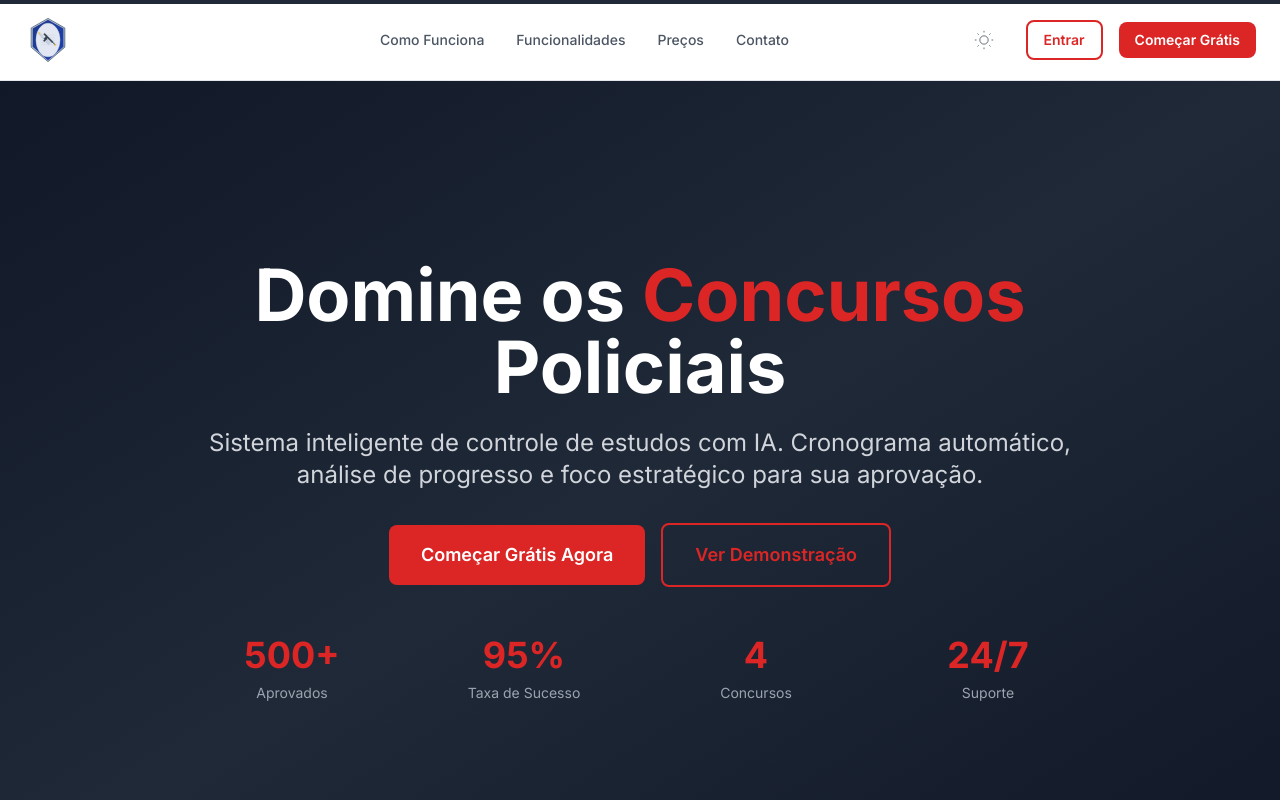
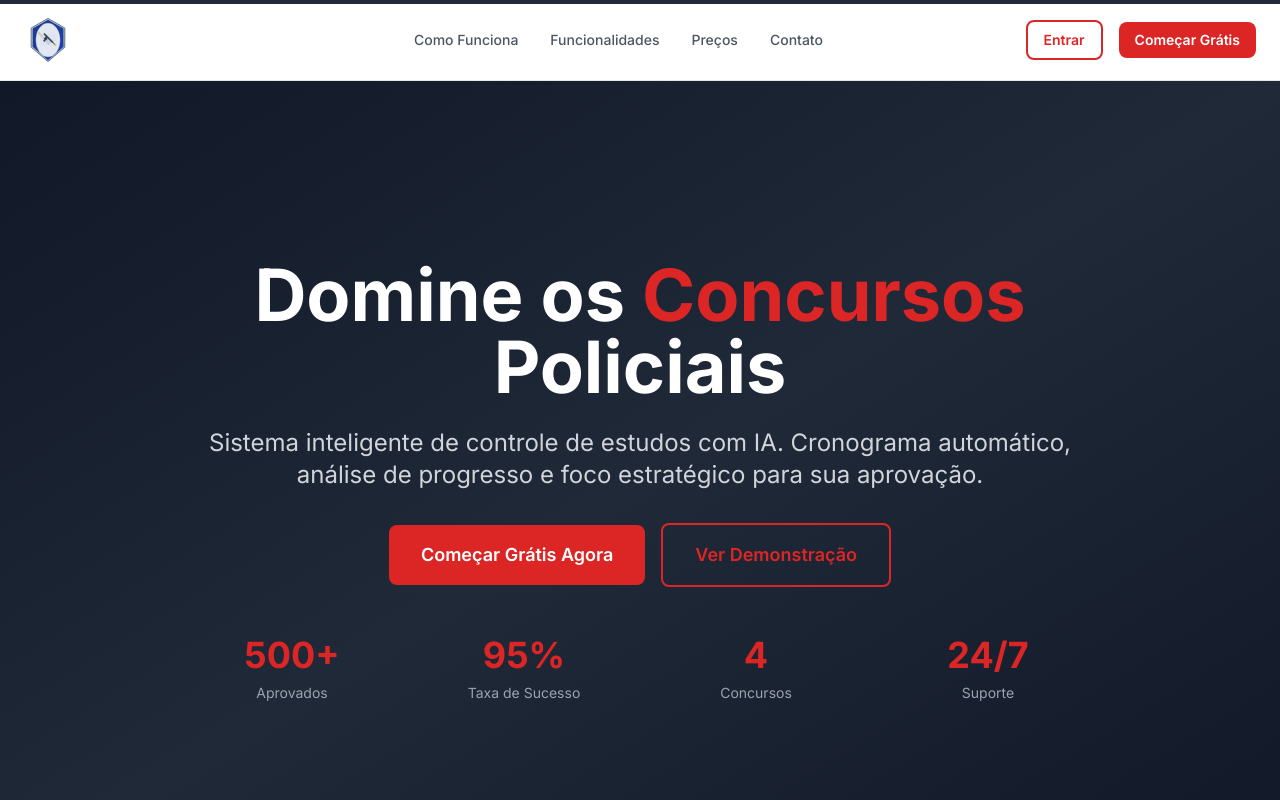
Before and after one commit to MathiasGFuhr/papiro, a Next.js app: page / in a window 1280 px wide. Shown: the top 800 px of the page. Built offline with nearby package versions, Linux system fonts and the light colour scheme.

Commit message:
remove: theme toggle functionality and dark mode support

```diff
--- a/src/app/globals.css
+++ b/src/app/globals.css
@@ -3,18 +3,6 @@
 @tailwind utilities;
 
 :root {
-  --background: #ffffff;
-  --foreground: #111827;
-}
-
-/* Modo escuro */
-.dark {
-  --background: #111827;
-  --foreground: #ffffff;
-}
-
-/* Modo claro */
-.light {
   --background: #ffffff;
   --foreground: #111827;
 }
--- a/src/app/layout.tsx
+++ b/src/app/layout.tsx
@@ -3,7 +3,6 @@ import { Inter, JetBrains_Mono } from "next/font/google";
 import "./globals.css";
 import Analytics from "../components/Analytics";
 import { StructuredData } from "../components/StructuredData";
-import { ThemeProvider } from "../contexts/ThemeContext";
 
 const inter = Inter({
   variable: "--font-inter",
@@ -89,13 +88,11 @@ export default function RootLayout({
         <meta name="apple-mobile-web-app-title" content="Papiro Tático" />
       </head>
       <body
-        className={`${inter.variable} ${jetbrainsMono.variable} antialiased bg-white dark:bg-gray-900 text-gray-900 dark:text-white`}
+        className={`${inter.variable} ${jetbrainsMono.variable} antialiased bg-white text-gray-900`}
       >
-        <ThemeProvider>
-          <StructuredData />
-          <Analytics />
-          {children}
-        </ThemeProvider>
+        <StructuredData />
+        <Analytics />
+        {children}
       </body>
     </html>
   );
--- a/src/components/index.ts
+++ b/src/components/index.ts
@@ -4,7 +4,6 @@ export { Logo } from './ui/Logo';
 export { LogoIcon } from './ui/LogoIcon';
 export { ScrollProgress } from './ui/ScrollProgress';
 export { BackToTop } from './ui/BackToTop';
-export { ThemeToggle } from './ui/ThemeToggle';
 export { LoadingSpinner } from './ui/LoadingSpinner';
 export { Skeleton, SkeletonCard, SkeletonText } from './ui/Skeleton';
 
--- a/src/components/layout/Header.tsx
+++ b/src/components/layout/Header.tsx
@@ -2,7 +2,6 @@
 
 import { Logo } from '../ui/Logo';
 import { Button } from '../ui/Button';
-import { ThemeToggle } from '../ui/ThemeToggle';
 import { NAVIGATION_ITEMS } from '../../constants';
 import { useMobileMenu } from '../../hooks/useMobileMenu';
 import Link from 'next/link';
@@ -11,7 +10,7 @@ export const Header = () => {
   const { isMobileMenuOpen, toggleMobileMenu, closeMobileMenu } = useMobileMenu();
 
   return (
-    <header className="border-b border-gray-200 dark:border-gray-700 sticky top-0 z-40 bg-white dark:bg-gray-900 backdrop-blur-md">
+    <header className="border-b border-gray-200 sticky top-0 z-40 bg-white backdrop-blur-md">
       <div className="container mx-auto px-6 py-4">
         <div className="flex items-center justify-between">
           <Link
@@ -28,7 +27,7 @@ export const Header = () => {
               <a
                 key={item.id}
                 href={item.href}
-                className="text-gray-600 dark:text-gray-300 hover:text-gray-900 dark:hover:text-white transition-colors text-sm font-medium focus:outline-none focus:ring-2 focus:ring-red-500 focus:ring-offset-2 focus:ring-offset-white dark:focus:ring-offset-gray-900 rounded"
+                className="text-gray-600 hover:text-gray-900 transition-colors text-sm font-medium focus:outline-none focus:ring-2 focus:ring-red-500 focus:ring-offset-2 focus:ring-offset-white rounded"
                 aria-label={`Ir para seção ${item.label}`}
               >
                 {item.label}
@@ -38,7 +37,6 @@ export const Header = () => {
 
           {/* Desktop CTA */}
           <div className="hidden lg:flex items-center space-x-3 xl:space-x-4">
-            <ThemeToggle />
             <Link href="/login">
               <Button variant="outline" size="sm">
                 Entrar
@@ -54,7 +52,7 @@ export const Header = () => {
           {/* Mobile/Tablet Menu Button */}
           <button
             onClick={toggleMobileMenu}
-            className="lg:hidden text-gray-600 dark:text-white p-2 focus:outline-none focus:ring-2 focus:ring-red-500 focus:ring-offset-2 focus:ring-offset-white dark:focus:ring-offset-gray-900 rounded"
+            className="lg:hidden text-gray-600 p-2 focus:outline-none focus:ring-2 focus:ring-red-500 focus:ring-offset-2 focus:ring-offset-white rounded"
             aria-label={isMobileMenuOpen ? "Fechar menu" : "Abrir menu"}
             aria-expanded={isMobileMenuOpen}
             aria-controls="mobile-menu"
@@ -86,13 +84,13 @@ export const Header = () => {
 
         {/* Mobile/Tablet Navigation */}
         {isMobileMenuOpen && (
-          <div id="mobile-menu" className="lg:hidden mt-4 pb-4 border-t border-gray-200 dark:border-gray-700">
+          <div id="mobile-menu" className="lg:hidden mt-4 pb-4 border-t border-gray-200">
             <nav className="flex flex-col space-y-4 pt-4" role="navigation" aria-label="Menu mobile">
               {NAVIGATION_ITEMS.map((item) => (
                 <a
                   key={item.id}
                   href={item.href}
-                  className="text-gray-600 dark:text-gray-300 hover:text-gray-900 dark:hover:text-white transition-colors text-sm font-medium focus:outline-none focus:ring-2 focus:ring-red-500 focus:ring-offset-2 focus:ring-offset-white dark:focus:ring-offset-gray-900 rounded"
+                  className="text-gray-600 hover:text-gray-900 transition-colors text-sm font-medium focus:outline-none focus:ring-2 focus:ring-red-500 focus:ring-offset-2 focus:ring-offset-white rounded"
                   onClick={closeMobileMenu}
                   aria-label={`Ir para seção ${item.label}`}
                 >
@@ -100,9 +98,6 @@ export const Header = () => {
                 </a>
               ))}
               <div className="flex flex-col space-y-2 pt-4">
-                <div className="flex justify-center">
-                  <ThemeToggle />
-                </div>
                 <Link href="/login" className="w-full">
                   <Button variant="outline" size="sm" className="w-full">
                     Entrar
--- a/src/components/ui/Button.tsx
+++ b/src/components/ui/Button.tsx
@@ -1,7 +1,7 @@
 import { ButtonHTMLAttributes, ReactNode } from 'react';
 
 interface ButtonProps extends ButtonHTMLAttributes<HTMLButtonElement> {
-  variant?: 'primary' | 'secondary' | 'outline' | 'ghost';
+  variant?: 'primary' | 'secondary' | 'outline';
   size?: 'sm' | 'md' | 'lg';
   children: ReactNode;
   isLoading?: boolean;
@@ -19,10 +19,9 @@ export const Button = ({
   const baseClasses = 'font-semibold rounded-lg transition-all duration-200 focus:outline-none focus:ring-2 focus:ring-offset-2 disabled:opacity-50 disabled:cursor-not-allowed';
 
   const variantClasses = {
-    primary: 'bg-red-600 hover:bg-red-700 text-white focus:ring-red-500 dark:bg-red-600 dark:hover:bg-red-700',
-    secondary: 'bg-gray-600 hover:bg-gray-700 text-white focus:ring-gray-500 dark:bg-gray-600 dark:hover:bg-gray-700',
-    outline: 'border-2 border-red-600 text-red-600 hover:bg-red-600 hover:text-white focus:ring-red-500 dark:border-red-400 dark:text-red-400 dark:hover:bg-red-600 dark:hover:text-white',
-    ghost: 'bg-transparent hover:bg-gray-100 text-gray-600 hover:text-gray-900 focus:ring-gray-500 dark:hover:bg-gray-800 dark:text-gray-300 dark:hover:text-white'
+    primary: 'bg-red-600 hover:bg-red-700 text-white focus:ring-red-500',
+    secondary: 'bg-gray-600 hover:bg-gray-700 text-white focus:ring-gray-500',
+    outline: 'border-2 border-red-600 text-red-600 hover:bg-red-600 hover:text-white focus:ring-red-500'
   };
 
   const sizeClasses = {
--- a/src/components/ui/ThemeToggle.tsx
+++ /dev/null
@@ -1,45 +0,0 @@
-"use client";
-
-import { useTheme } from '../../contexts/ThemeContext';
-import { Button } from './Button';
-
-export function ThemeToggle() {
-  const { theme, toggleTheme } = useTheme();
-
-  return (
-    <Button
-      variant="ghost"
-      size="sm"
-      onClick={toggleTheme}
-      className="relative p-2 rounded-lg hover:bg-gray-100 dark:hover:bg-gray-800 transition-colors duration-200 text-gray-600 dark:text-gray-300"
-      aria-label={`Alternar para modo ${theme === 'light' ? 'escuro' : 'claro'}`}
-    >
-      <div className="relative w-5 h-5">
-        {/* Ícone do sol (modo claro) */}
-        <svg
-          className={`absolute inset-0 w-5 h-5 transition-all duration-300 ${
-            theme === 'light' ? 'opacity-100 rotate-0 scale-100' : 'opacity-0 rotate-90 scale-75'
-          }`}
-          fill="none"
-          stroke="currentColor"
-          viewBox="0 0 24 24"
-        >
-          <circle cx="12" cy="12" r="5" />
-          <path d="M12 1v2M12 21v2M4.22 4.22l1.42 1.42M18.36 18.36l1.42 1.42M1 12h2M21 12h2M4.22 19.78l1.42-1.42M18.36 5.64l1.42-1.42" />
-        </svg>
-
-        {/* Ícone da lua (modo escuro) */}
-        <svg
-          className={`absolute inset-0 w-5 h-5 transition-all duration-300 ${
-            theme === 'dark' ? 'opacity-100 rotate-0 scale-100' : 'opacity-0 -rotate-90 scale-75'
-          }`}
-          fill="none"
-          stroke="currentColor"
-          viewBox="0 0 24 24"
-        >
-          <path d="M21 12.79A9 9 0 1 1 11.21 3 7 7 0 0 0 21 12.79z" />
-        </svg>
-      </div>
-    </Button>
-  );
-}
--- a/src/contexts/ThemeContext.tsx
+++ /dev/null
@@ -1,60 +0,0 @@
-"use client";
-
-import { createContext, useContext, useEffect, useState } from 'react';
-
-type Theme = 'light' | 'dark';
-
-interface ThemeContextType {
-  theme: Theme;
-  toggleTheme: () => void;
-  setTheme: (theme: Theme) => void;
-}
-
-const ThemeContext = createContext<ThemeContextType | undefined>(undefined);
-
-export function ThemeProvider({ children }: { children: React.ReactNode }) {
-  const [theme, setTheme] = useState<Theme>('light');
-  const [mounted, setMounted] = useState(false);
-
-  useEffect(() => {
-    // Verificar se há tema salvo no localStorage
-    const savedTheme = localStorage.getItem('theme') as Theme;
-    if (savedTheme) {
-      setTheme(savedTheme);
-    } else {
-      // Verificar preferência do sistema
-      const prefersDark = window.matchMedia('(prefers-color-scheme: dark)').matches;
-      setTheme(prefersDark ? 'dark' : 'light');
-    }
-    setMounted(true);
-  }, []);
-
-  useEffect(() => {
-    if (mounted) {
-      localStorage.setItem('theme', theme);
-      document.documentElement.classList.toggle('dark', theme === 'dark');
-    }
-  }, [theme, mounted]);
-
-  const toggleTheme = () => {
-    setTheme(prev => prev === 'light' ? 'dark' : 'light');
-  };
-
-  if (!mounted) {
-    return null;
-  }
-
-  return (
-    <ThemeContext.Provider value={{ theme, toggleTheme, setTheme }}>
-      {children}
-    </ThemeContext.Provider>
-  );
-}
-
-export function useTheme() {
-  const context = useContext(ThemeContext);
-  if (context === undefined) {
-    throw new Error('useTheme must be used within a ThemeProvider');
-  }
-  return context;
-}
```
